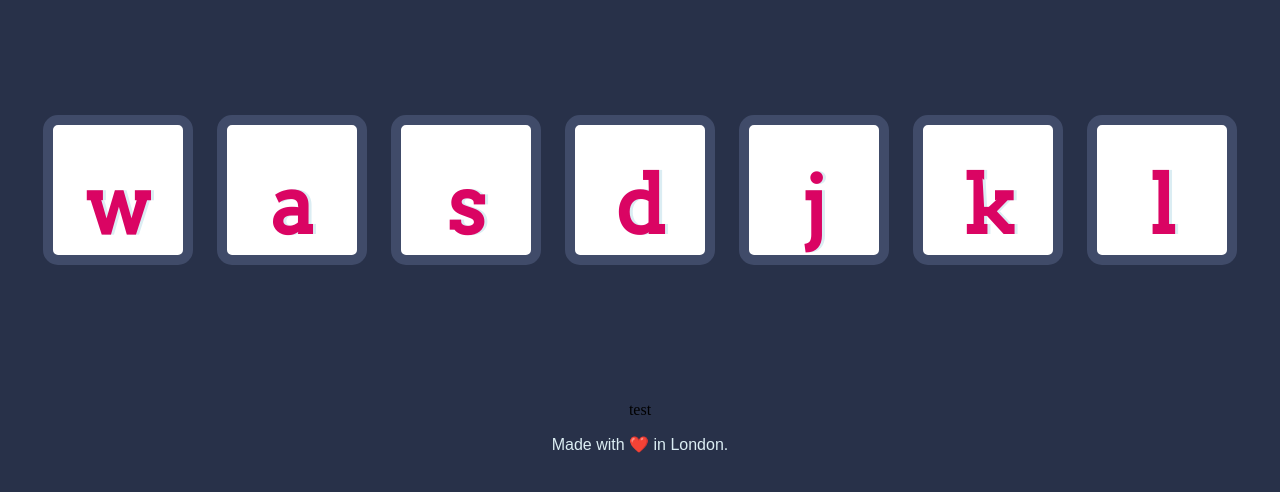
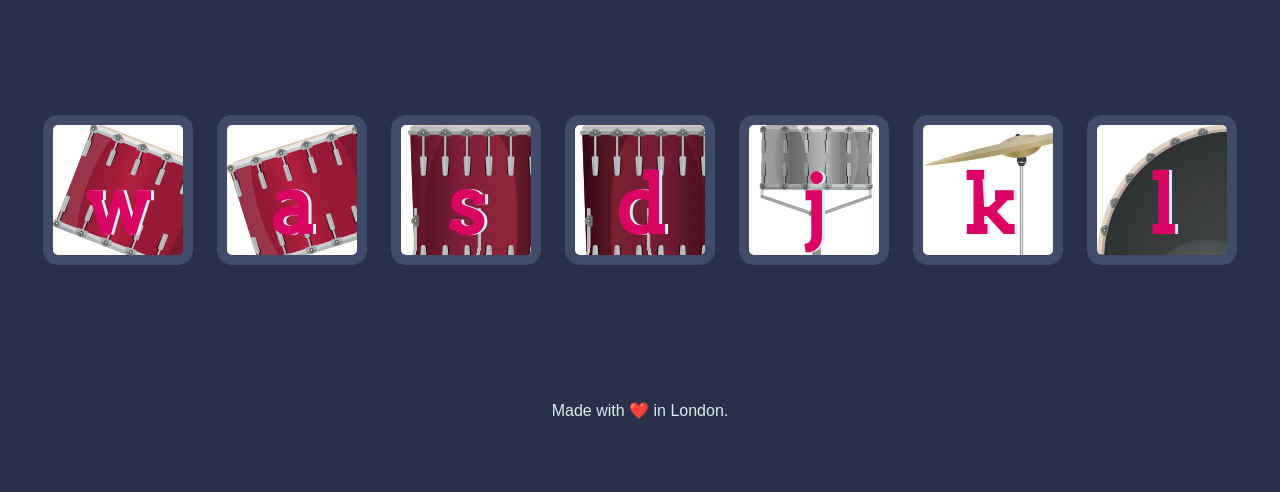
Before and after one commit to cdamyx/udemy-webdev-drumkit, a plain HTML site: page index.html in a window 1280 px wide. Shown: the part 174-666 px from the top of the page. Drawn offline with Linux system fonts and the light colour scheme.

Commit message:
completed 165

```diff
--- a/index.html
+++ b/index.html
@@ -3,7 +3,7 @@
 
 <head>
   <meta charset="utf-8">
-  <title>Drum Kit Boom</title>
+  <title>Drum Kit</title>
   <link rel="stylesheet" href="styles.css">
   <link href="https://fonts.googleapis.com/css?family=Arvo" rel="stylesheet">
 </head>
@@ -20,7 +20,6 @@
     <button class="k drum">k</button>
     <button class="l drum">l</button>
   </div>
-  <p>test</p>
 
   <footer>
     Made with ❤️ in London.
--- a/index.js
+++ b/index.js
@@ -2,8 +2,11 @@ var numberOfDrumButtons = document.querySelectorAll(".drum").length;
 
 for (var i = 0; i < numberOfDrumButtons; i++) {
 	document.querySelectorAll(".drum")[i].addEventListener("click", function() {
-		var audio = new Audio('sounds/tom-1.mp3');
-		audio.play();
+		this.style.color = "white";
 	});
 
 }
+
+
+// var audio = new Audio('sounds/tom-1.mp3');
+// 		audio.play();
--- a/styles.css
+++ b/styles.css
@@ -17,31 +17,31 @@ footer {
 }
 
 .w {
-
+  background-image: url("images/tom1.png");
 }
 
 .a {
-
+  background-image: url("images/tom2.png");
 }
 
 .s {
-
+  background-image: url("images/tom3.png");
 }
 
 .d {
-
+  background-image: url("images/tom4.png");
 }
 
 .j {
-
+  background-image: url("images/snare.png");
 }
 
 .k {
-
+  background-image: url("images/crash.png");
 }
 
 .l {
-
+  background-image: url("images/kick.png");
 }
 
 .set {
```
